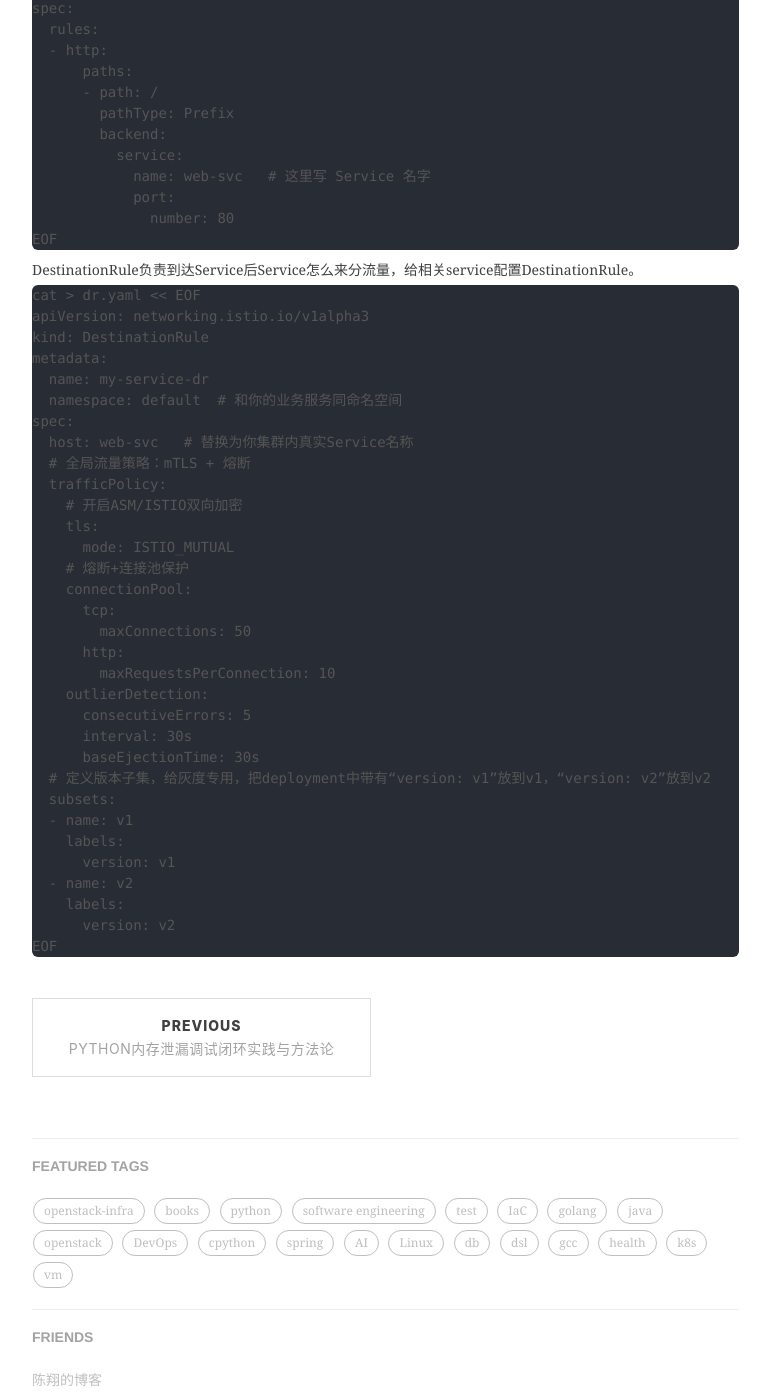
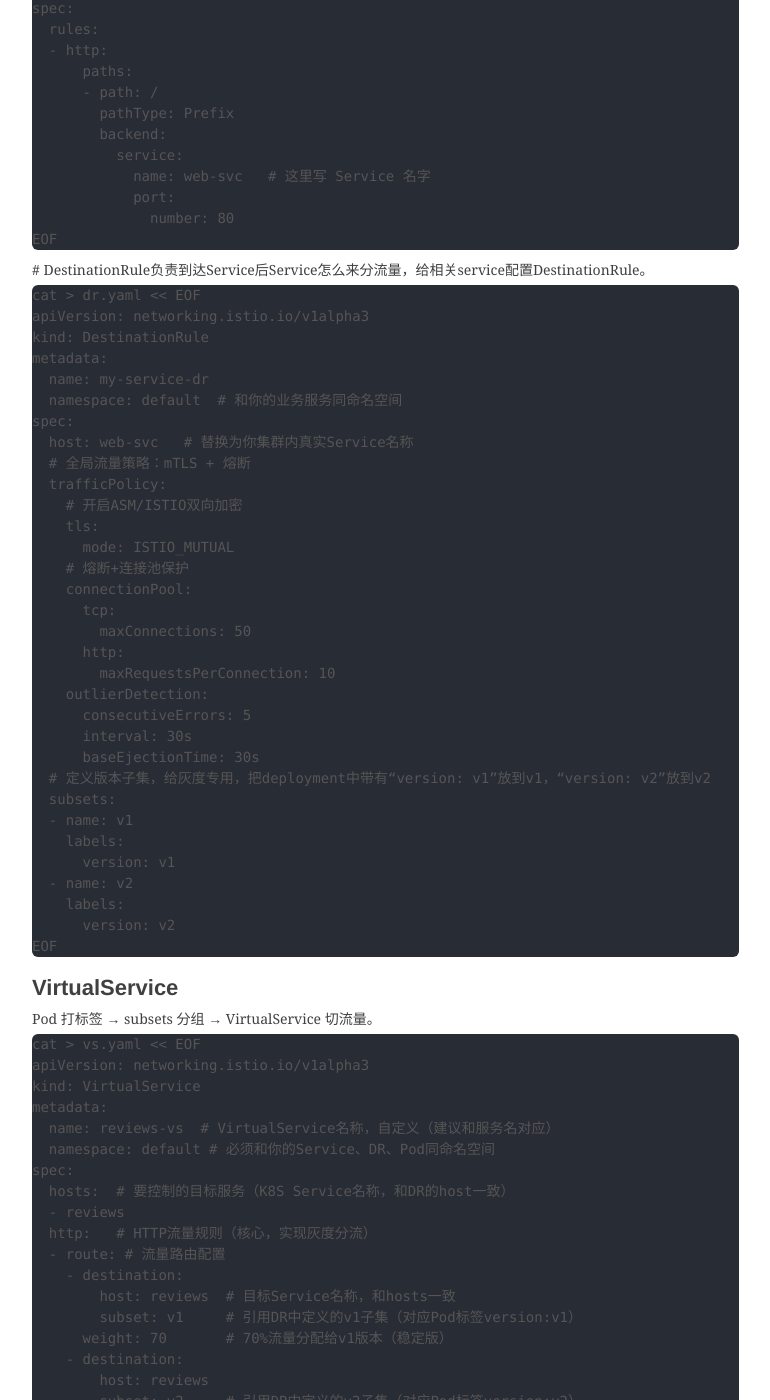
Before and after one commit to shihai1991/shihai1991.github.io, a Jekyll site: the page built from _posts/2026-04-01-CCE使用.md, in a window 1280 px wide and 1400 px high, scrolled down 2728 px. Shown: the whole window, without its empty margins (233-1003 px from the left). Built offline with Jekyll 4.4.1, drawn with Linux system fonts in a browser that asks for light colours; nearby versions of some CDN libraries; our own code applies the rules of GitHub Pages for plain Markdown files; comment, search, counter and statistics services are not loaded; some of the changed text lies outside the part shown.

Commit message:
Update 2026-04-01-CCE使用.md

````diff
--- a/_posts/2026-04-01-CCE使用.md
+++ b/_posts/2026-04-01-CCE使用.md
@@ -117,6 +117,7 @@ spec:
 EOF
 ```
 
+#
 DestinationRule负责到达Service后Service怎么来分流量，给相关service配置DestinationRule。
 ```
 cat > dr.yaml << EOF
@@ -152,3 +153,28 @@ spec:
       version: v2
 EOF
 ```
+
+# VirtualService
+Pod 打标签 → subsets 分组 → VirtualService 切流量。
+```
+cat > vs.yaml << EOF
+apiVersion: networking.istio.io/v1alpha3
+kind: VirtualService
+metadata:
+  name: reviews-vs  # VirtualService名称，自定义（建议和服务名对应）
+  namespace: default # 必须和你的Service、DR、Pod同命名空间
+spec:
+  hosts:  # 要控制的目标服务（K8S Service名称，和DR的host一致）
+  - reviews
+  http:   # HTTP流量规则（核心，实现灰度分流）
+  - route: # 流量路由配置
+    - destination:
+        host: reviews  # 目标Service名称，和hosts一致
+        subset: v1     # 引用DR中定义的v1子集（对应Pod标签version:v1）
+      weight: 70       # 70%流量分配给v1版本（稳定版）
+    - destination:
+        host: reviews
+        subset: v2     # 引用DR中定义的v2子集（对应Pod标签version:v2）
+      weight: 30       # 30%流量分配给v2版本（灰度版）
+EOF
+```
````
